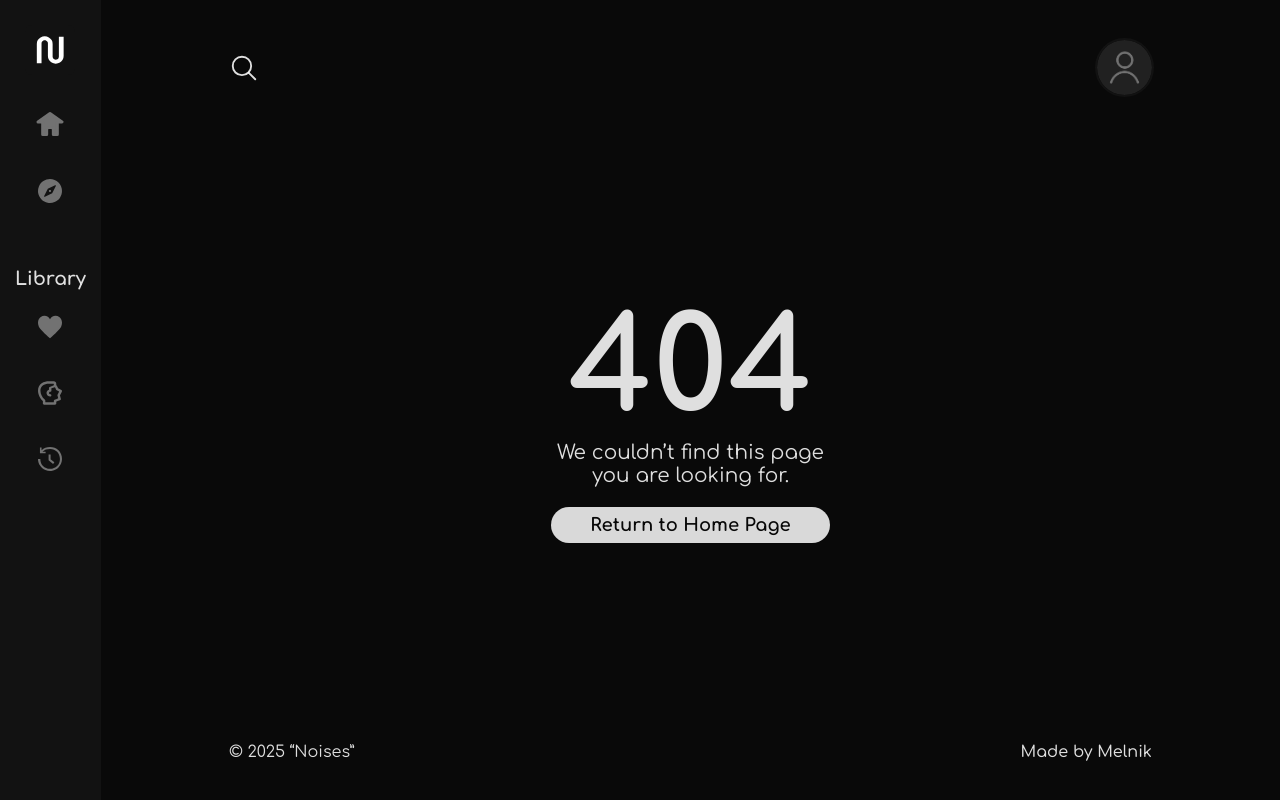
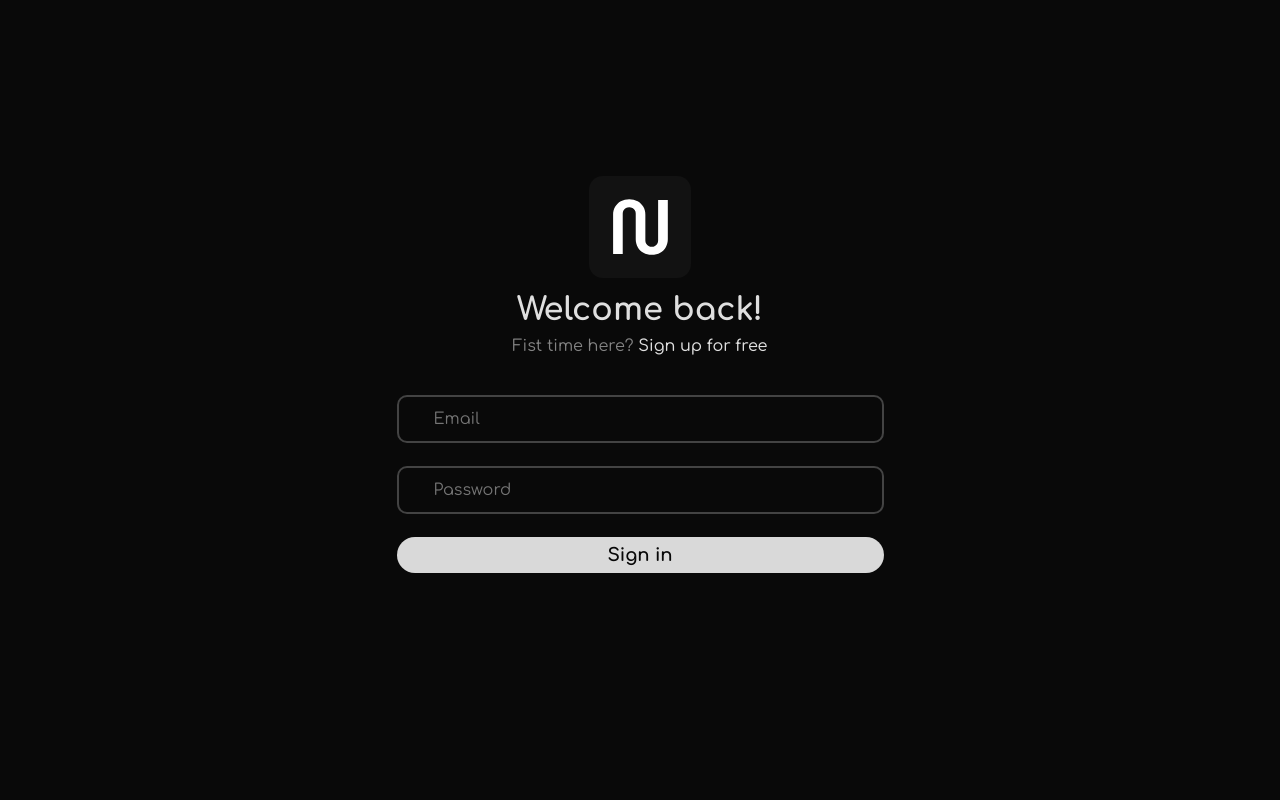
Before and after one commit to hTKzmak/noises_audio-hosting, a React (Vite) app: page /noises_audio-hosting/login in a window 1280 px wide. Before the commit this address had no page. Built offline with nearby package versions, Linux system fonts and the light colour scheme.

Commit message:
adding auth page

```diff
--- a/src/App.scss
+++ b/src/App.scss
@@ -22,6 +22,14 @@ $white-color: #fff;
 
     // ❤❤❤
     flex-grow: 1;
+
+    .authPage {
+      display: flex;
+      justify-content: center;
+      align-items: center;
+
+      height: 100%;
+    }
 
     .ErrorContent {
       height: 90%;
@@ -61,7 +69,7 @@ $white-color: #fff;
       margin-top: 64px;
       margin-bottom: 64px;
 
-      .inProfilePage{
+      .inProfilePage {
         display: block;
 
         @media screen and (max-width: 1024px) {
@@ -74,12 +82,12 @@ $white-color: #fff;
     .musicContent {
       text-align: left;
 
-      .contentHeader{
+      .contentHeader {
         display: flex;
         justify-content: space-between;
         align-items: center;
 
-        .scrollsOption{
+        .scrollsOption {
           display: flex;
           gap: 15px;
 
@@ -90,7 +98,7 @@ $white-color: #fff;
       }
     }
 
-    .performersContent{
+    .performersContent {
       margin-top: 65px;
     }
 
--- a/src/App.tsx
+++ b/src/App.tsx
@@ -1,5 +1,5 @@
 // react
-import { Route, Routes } from 'react-router-dom'
+import { Route, Routes, useLocation } from 'react-router-dom'
 
 // стили
 import './App.scss'
@@ -20,6 +20,7 @@ import ProfilePage from './pages/ProfilePage'
 import { Context } from './context/Context'
 import PlayerApp from './components/PlayerApp'
 import { useState } from 'react'
+import AuthPage from './pages/AuthPage'
 
 function App() {
 
@@ -33,12 +34,16 @@ function App() {
   const [showPlayer, setShowPlayer] = useState<boolean>(false);
   const [showMiniPlayer, setShowMiniPlayer] = useState<boolean>(false);
 
+  // Получаем текущий путь
+  const location = useLocation();
+  const isAuthPage = location.pathname === '/login' || location.pathname === '/registration';
+
   return (
     <Context.Provider value={{ data, currentSong, setCurrentSong, showPlayer, setShowPlayer, showMiniPlayer, setShowMiniPlayer }}>
       <div className="app">
-        <NavMenu />
+        {!isAuthPage && <NavMenu />}
         <div className="container">
-          <Header />
+          {!isAuthPage && <Header />}
           <Routes>
             <Route path='/' element={<ContentPage data={data} type={'homepage'} />} />
             <Route path='/explore' element={<ContentPage data={data} type={'explorepage'} />} />
@@ -46,10 +51,12 @@ function App() {
             <Route path='/favorite' element={<MusicListPage />} />
             <Route path='/artists' element={<ArtistsListPage />} />
             <Route path='/latest' element={<MusicListPage />} />
+            <Route path='/login' element={<AuthPage />} />
+            <Route path='/registration' element={<AuthPage />} />
             <Route path='*' element={<ErrorPage />} />
           </Routes>
           <PlayerApp data={data} />
-          <Footer />
+          {!isAuthPage && <Footer />}
         </div>
       </div>
     </Context.Provider>
--- /dev/null
+++ b/src/components/AuthForm/AuthForm.module.scss
@@ -0,0 +1,56 @@
+$dark-white-color: #ffffff80;
+$white-color: #fff;
+$error-color: #F62828;
+
+.authForm {
+    display: flex;
+    flex-direction: column;
+    justify-content: center;
+    align-items: center;
+
+    img {
+        margin-bottom: 14px;
+        width: 102px;
+    }
+
+    h3 {
+        font-size: 32px;
+    }
+
+    p {
+        font-size: 16px;
+        color: $dark-white-color;
+        margin-top: 10px;
+    }
+
+    .errorMessage{
+        color: $error-color;
+    }
+
+    .noneError{
+        opacity: 0;
+        user-select: none;
+    }
+
+    form {
+        display: flex;
+        flex-direction: column;
+        gap: 23px;
+        width: 487px;
+        margin-top: 40px;
+
+        input {
+            background: transparent;
+            border: 2px solid #434343;
+            border-radius: 10px;
+            padding: 13px 0 13px 35px;
+            outline: none;
+
+            font-size: 16px;
+        }
+
+        @media screen and (max-width: 768px) {
+            width: 85vw;
+        }
+    }
+}
--- /dev/null
+++ b/src/components/AuthForm/index.tsx
@@ -0,0 +1,45 @@
+import { Link, useLocation } from "react-router-dom";
+import style from './AuthForm.module.scss';
+import ButtonElem from "../UI/ButtonElem";
+
+import miniLogo from '/noises.svg';
+import { useState } from "react";
+import classNames from "classnames";
+
+export default function AuthForm() {
+
+    const { pathname } = useLocation();
+    const isLogin = pathname.includes('login');
+    const [error, setError] = useState(false)
+
+    return (
+        <div className={style.authForm}>
+
+
+            <img src={miniLogo} alt="Logo" />
+
+            {isLogin ? (
+                <div>
+                    <h3>Welcome back!</h3>
+                    <p>Fist time here? <Link to={'/registration'}>Sign up for free</Link></p>
+                </div>
+            ) : (
+                <div>
+                    <h3>Welcome!</h3>
+                    <p>You have an account? <Link to={'/login'}>Sign in</Link></p>
+                </div>
+            )}
+
+            <form action="">
+                {!isLogin && (<input type="Name" name="" id="" placeholder="Name" />)}
+                <input type="email" name="" id="" placeholder="Email" />
+                <input type="password" name="" id="" placeholder="Password" />
+
+                <ButtonElem title={isLogin ? 'Sign in' : 'Sign up'} />
+
+                <p className={classNames(error ? style.errorMessage : style.noneError)}>You have an error lmao</p>
+            </form>
+
+        </div>
+    )
+}
--- a/src/index.scss
+++ b/src/index.scss
@@ -26,6 +26,10 @@ button {
   cursor: pointer;
 }
 
+input {
+  font-family: "Comfortaa", serif;
+}
+
 a {
   font-weight: 500;
   color: $main-font-color;
--- /dev/null
+++ b/src/pages/AuthPage/index.tsx
@@ -0,0 +1,10 @@
+import AuthForm from "../../components/AuthForm";
+
+export default function AuthPage() {
+
+    return (
+        <div className="authPage">
+            <AuthForm/>
+        </div>
+    )
+}
```
